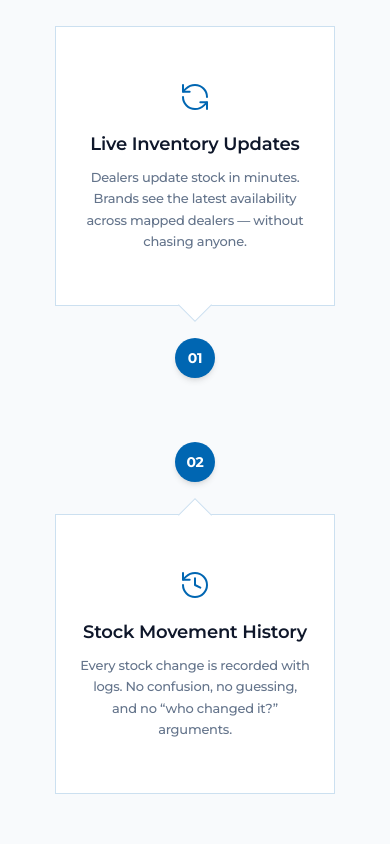
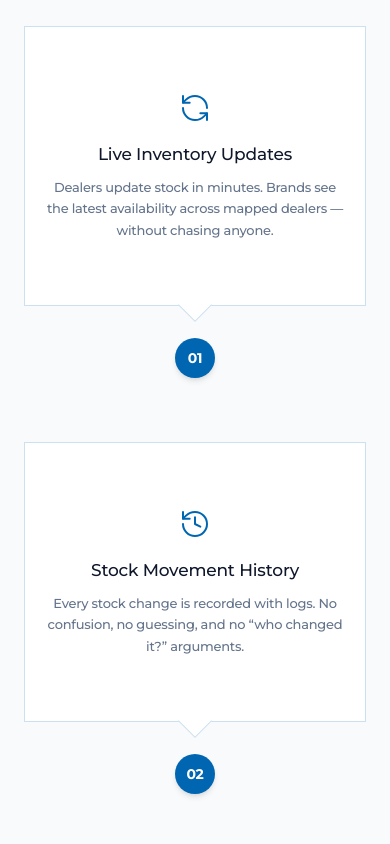
Before and after one commit to aquarioustechnology-alt/Lubricant-Dealer-Platform, a Next.js app: page / in a window 390 px wide. Shown: the part 2360-3204 px from the top of the page. Built offline with nearby package versions, Linux system fonts and the light colour scheme.

Commit message:
Refine Features section for mobile: reduce card padding and simplify layout to non-zigzag numbers

```diff
--- a/src/components/layout/LandingPage/Features.tsx
+++ b/src/components/layout/LandingPage/Features.tsx
@@ -90,7 +90,7 @@ export default function Features() {
                     initial="hidden"
                     whileInView="visible"
                     viewport={{ once: true }}
-                    className="flex flex-wrap justify-center gap-y-16 gap-x-10"
+                    className="flex flex-wrap justify-center gap-y-16 gap-x-6 [@media(min-width:1600px)]:gap-x-10"
                 >
                     {features.map((feature, index) => {
                         const isEven = index % 2 !== 0;
@@ -99,28 +99,28 @@ export default function Features() {
                             <motion.div
                                 key={index}
                                 variants={cardVariants}
-                                className="group relative flex flex-col items-center w-full md:w-[calc(50%-2.5rem)] lg:w-[calc(20%-2rem)] xl:w-[calc(20%-2.5rem)] max-w-[280px] lg:max-w-none"
+                                className="group relative flex flex-col items-center w-full md:w-[calc(33.33%-1.5rem)] lg:w-[calc(20%-1.5rem)] [@media(min-width:1600px)]:w-[calc(20%-2.5rem)] max-w-none md:max-w-none"
                             >
                                 <div className={cn(
                                     "flex flex-col items-center w-full",
-                                    isEven ? "flex-col-reverse" : "flex-col"
+                                    isEven ? "lg:flex-col-reverse flex-col" : "flex-col"
                                 )}>
                                     {/* Card Body */}
                                     <div className={cn(
-                                        "bg-white p-6 xl:p-8 relative w-full transition-all duration-500 transform group-hover:-translate-y-3 group-hover:bg-primary z-10 min-h-[280px] flex flex-col justify-center",
+                                        "bg-white p-5 md:p-6 xl:p-8 relative w-full transition-all duration-500 transform group-hover:-translate-y-3 group-hover:bg-primary z-10 min-h-[280px] flex flex-col justify-center",
                                         "shadow-none border-[0.5px] border-primary/20 group-hover:border-primary",
-                                        !isEven ? "mb-8 text-center" : "mt-8 text-center"
+                                        !isEven ? "mb-8 text-center" : "mb-8 lg:mb-0 lg:mt-8 text-center"
                                     )}>
                                         {/* Notch */}
                                         <div className={cn(
                                             "absolute left-1/2 -translate-x-1/2 w-6 h-6 bg-white border-primary/20 border-[0.5px] rotate-45 transition-all duration-500 group-hover:bg-primary group-hover:border-primary",
-                                            !isEven ? "-bottom-3 border-t-0 border-l-0" : "-top-3 border-b-0 border-r-0"
+                                            !isEven ? "-bottom-3 border-t-0 border-l-0" : "-bottom-3 border-t-0 border-l-0 lg:-top-3 lg:border-t lg:border-l lg:border-b-0 lg:border-r-0"
                                         )} />
 
                                         <div className="mb-5 flex justify-center">
                                             <feature.icon className="w-8 h-8 text-primary group-hover:text-white transition-all duration-500" strokeWidth={1.5} />
                                         </div>
-                                        <h3 className="text-lg font-semibold text-slate-900 mb-3 group-hover:text-white transition-colors duration-500 leading-tight">
+                                        <h3 className="text-[17px] font-medium text-slate-900 mb-3 group-hover:text-white transition-colors duration-500 leading-tight">
                                             {feature.title}
                                         </h3>
                                         <p className="text-[13px] xl:text-[14px] leading-relaxed text-slate-500 font-medium group-hover:text-white/90 transition-colors duration-500">
```
